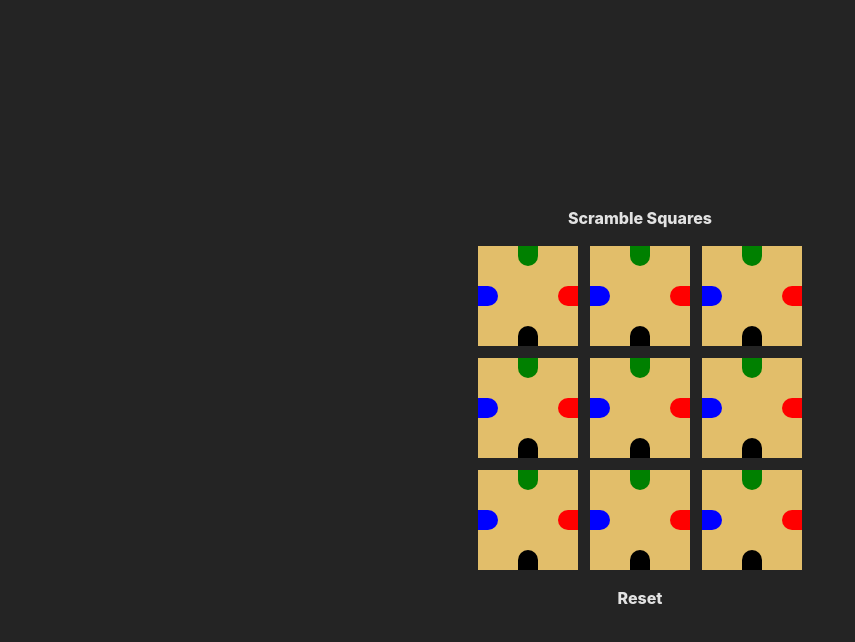
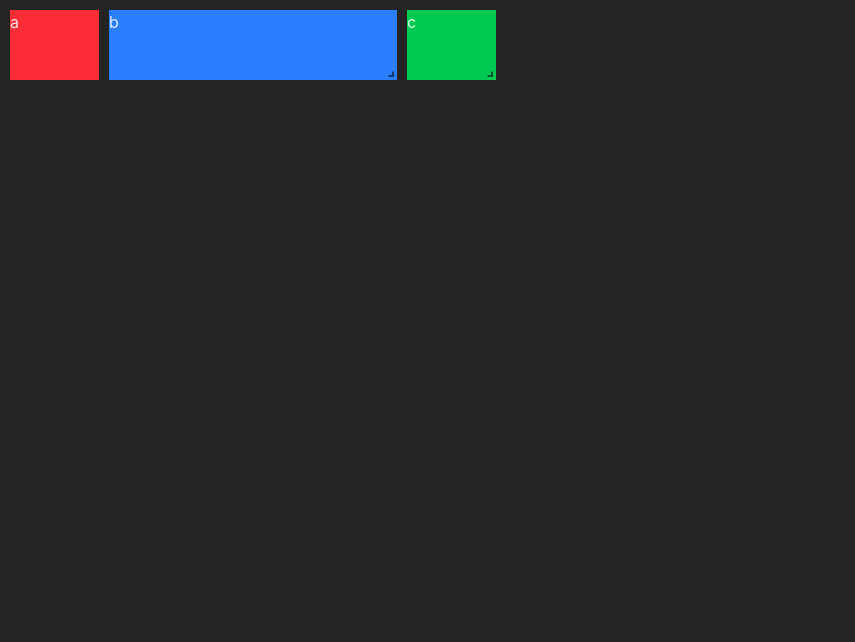
Before and after one commit to Cutaiar/scramble-squares, a React (Vite) app: page / in a window 1280 px wide. Shown: the top 642 px of the page, without its empty margins (0-855 px from the left). Built offline with nearby package versions, Linux system fonts and the light colour scheme.

Commit message:
Add rgl and tailwind

```diff
--- a/package.json
+++ b/package.json
@@ -11,16 +11,20 @@
     "preview": "vite preview"
   },
   "dependencies": {
+    "@tailwindcss/vite": "^4.0.13",
     "lodash": "^4.17.21",
     "prettier": "^3.1.1",
     "react": "^18.2.0",
     "react-dom": "^18.2.0",
-    "styled-components": "^6.1.2"
+    "react-grid-layout": "^1.5.1",
+    "styled-components": "^6.1.2",
+    "tailwindcss": "^4.0.13"
   },
   "devDependencies": {
     "@types/lodash": "^4.14.202",
     "@types/react": "^18.2.43",
     "@types/react-dom": "^18.2.17",
+    "@types/react-grid-layout": "^1.3.5",
     "@types/styled-components": "^5.1.34",
     "@typescript-eslint/eslint-plugin": "^6.14.0",
     "@typescript-eslint/parser": "^6.14.0",
--- /dev/null
+++ b/src/RGLApp.tsx
@@ -0,0 +1,30 @@
+import "react-grid-layout/css/styles.css";
+import "react-resizable/css/styles.css";
+import GridLayout from "react-grid-layout";
+
+export const RGLApp = () => {
+  const layout = [
+    { i: "a", x: 0, y: 0, w: 1, h: 2, static: true },
+    { i: "b", x: 1, y: 0, w: 3, h: 2, minW: 2, maxW: 4 },
+    { i: "c", x: 4, y: 0, w: 1, h: 2 },
+  ];
+  return (
+    <GridLayout
+      className="layout"
+      layout={layout}
+      cols={12}
+      rowHeight={30}
+      width={1200}
+    >
+      <div key="a" className="bg-red-500">
+        a
+      </div>
+      <div key="b" className="bg-blue-500">
+        b
+      </div>
+      <div key="c" className="bg-green-500">
+        c
+      </div>
+    </GridLayout>
+  );
+};
--- a/src/index.css
+++ b/src/index.css
@@ -1,3 +1,5 @@
+@import "tailwindcss";
+
 :root {
   font-family: Inter, system-ui, Avenir, Helvetica, Arial, sans-serif;
   line-height: 1.5;
--- a/src/main.tsx
+++ b/src/main.tsx
@@ -1,10 +1,10 @@
 import React from "react";
 import ReactDOM from "react-dom/client";
-import { App } from "./App.tsx";
 import "./index.css";
+import { RGLApp } from "./RGLApp.tsx";
 
 ReactDOM.createRoot(document.getElementById("root")!).render(
   <React.StrictMode>
-    <App />
+    <RGLApp />
   </React.StrictMode>
 );
--- a/vite.config.ts
+++ b/vite.config.ts
@@ -1,5 +1,6 @@
 import { defineConfig } from "vite";
 import react from "@vitejs/plugin-react";
+import tailwindcss from "@tailwindcss/vite";
 
 // https://vitejs.dev/config/
 export default defineConfig({
@@ -14,5 +15,6 @@ export default defineConfig({
         ],
       },
     }),
+    tailwindcss(),
   ],
 });
```
Also changed, not shown: 1 other file (tests, documents, lock files or other folders).
